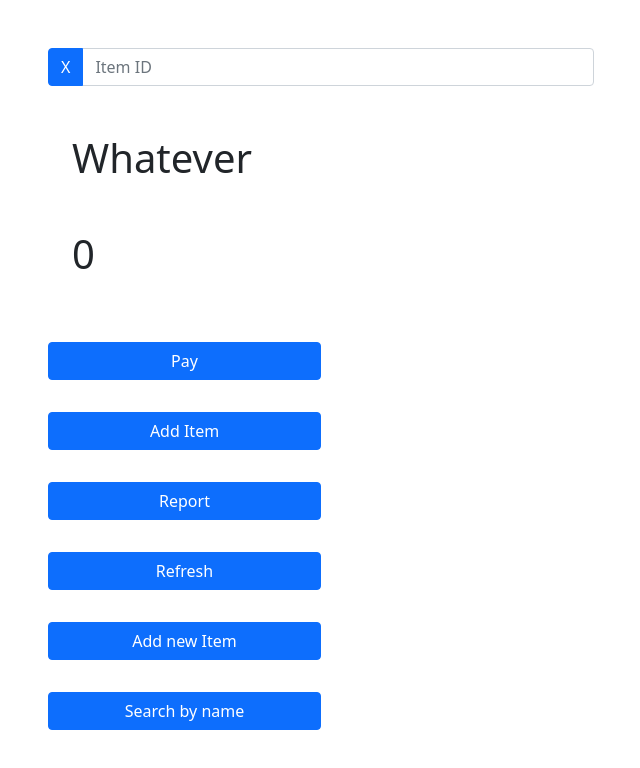
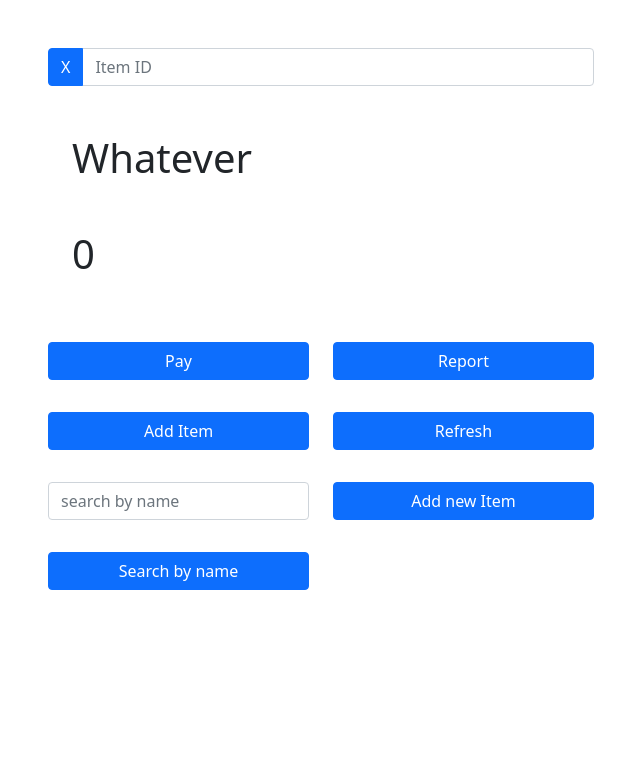
Before and after one commit to Makhayev/scanner-front, a React (Create React App) app: page / in a window 1280 px wide. Shown: the top 768 px of the page, without its empty margins (34-674 px from the left). Built offline with nearby package versions, Linux system fonts and the light colour scheme.

Commit message:
search added

```diff
--- a/src/App.js
+++ b/src/App.js
@@ -100,7 +100,7 @@ function App() {
     var sendArr = []
 
       for (var j of objs) {
-        sendArr.push(j.id)
+        sendArr.push(Number(j.id))
       }
       console.log(sendArr)
       var options = {
@@ -297,6 +297,34 @@ function App() {
   }
 
   let searchByName = () => {
+    let searching = document.getElementById('nameSearch').value
+    document.getElementById('nameSearch').value = ''
+    let toSend = {
+      search: searching,
+    }
+    let options = {
+      method: 'POST',
+      body: JSON.stringify(toSend),
+      headers: {
+        'content-type': 'application/json'
+      }
+    }
+    console.log(toSend)
+    fetch('http://localhost/searchByName', options)
+    .then( res => { return res.json()})
+    .then(res => {
+      console.log(res)
+      for (let i of res) {
+        objs.push(i)
+        setMoney( (money) => money + Number(i.sell))
+      }
+      console.log(objs)
+      let temp =  objs.map((item) => {
+        return React.createElement('b', {id: item.id}, item.Name + ' ' + item.buy + '/' + item.sell, React.createElement('button', {className: 'btn btn-primary m-1', onClick: (e) => {clear2(e)}}, 'x'), React.createElement('button', {className: 'btn btn-secondary m-1', onClick: (e) => {multiply(e)}}, '*'))
+      })
+      ReactDOM.render(temp, document.getElementById('listik'))
+    })
+
 
   }
 
@@ -359,32 +387,49 @@ function App() {
             <Container className = "mt-5 mb-5 h1">
               {Money}
             </Container>
-            <Button className = "mt-3 mb-3 w-50" onClick = {pay}>
+            <Row>
+              <Col xs = {6}>
+              <Button className = "mt-3 mb-3 w-100" onClick = {pay}>
                 Pay
               </Button>
               <br />
-            <Button className = "mt-3 mb-3 w-50" onClick = {add}>
+              <Button className = "mt-3 mb-3 w-100" onClick = {add}>
                 Add Item
 
               </Button>
               <br />
-            <Button className = "mt-3 mb-3 w-50" onClick = {report}>
+
+              <InputGroup className = "mt-3 mb-3 w-100">
+                <FormControl id = 'nameSearch' placeholder = 'search by name' >
+
+                </FormControl>
+              </InputGroup>
+
+              <Button className = "mt-3 mb-3 w-100" onClick = {searchByName}>
+                  Search by name
+                </Button>
+              <br />
+
+              </Col>
+              <Col xs = {6}>
+              <Button className = "mt-3 mb-3 w-100" onClick = {report}>
                 Report
               </Button>
               <br />
-            <Button className = "mt-3 mb-3 w-50" onClick = {refresh}>
+              <Button className = "mt-3 mb-3 w-100" onClick = {refresh}>
                 Refresh
               </Button>
               <br />
-            <Button className = "mt-3 mb-3 w-50" onClick = {handleShow}>
+              <Button className = "mt-3 mb-3 w-100" onClick = {handleShow}>
                   Add new Item
                 </Button>
                 <br />
 
+              </Col >
 
-            <Button className = "mt-3 mb-3 w-50" onClick = {handleShow}>
-              Search by name
-            </Button>
+
+
+            </Row>
           </Col>
           <Col>
 
```
Lines whose indentation alone changed are shown as unchanged.
